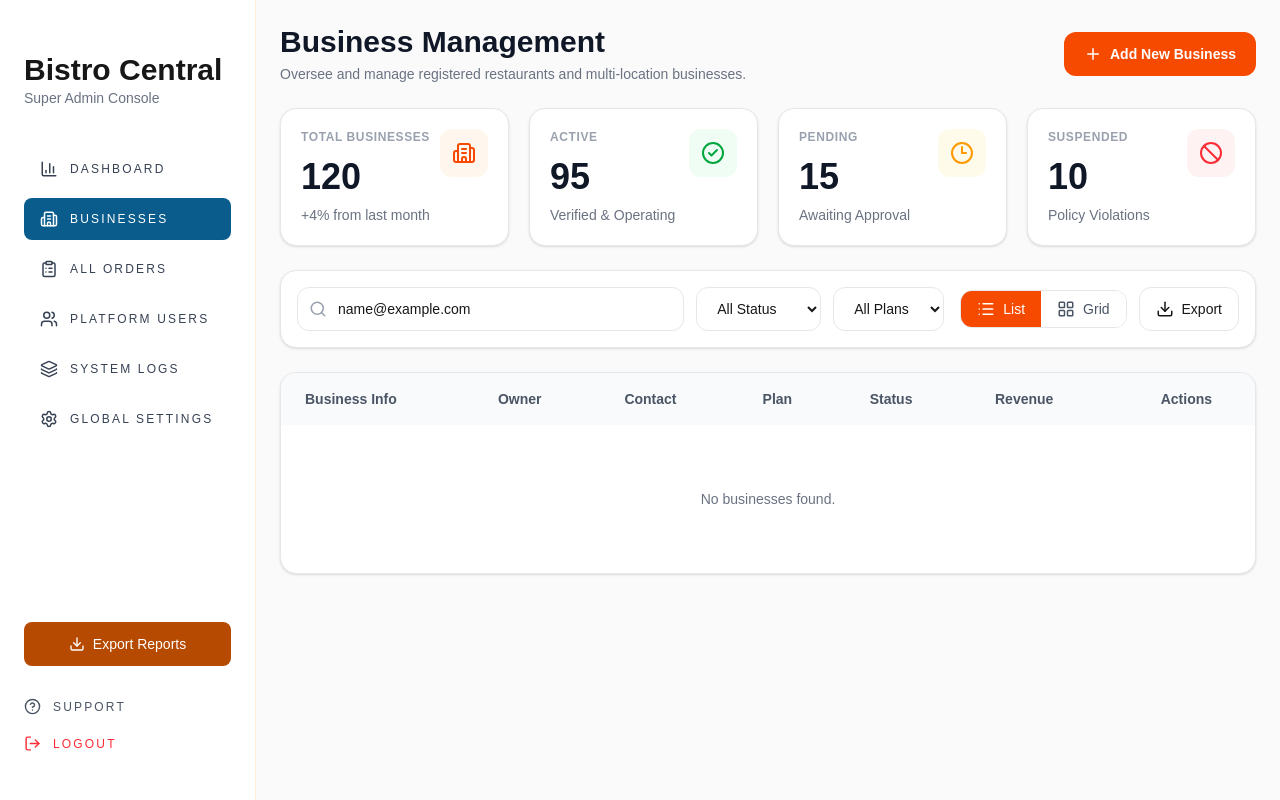
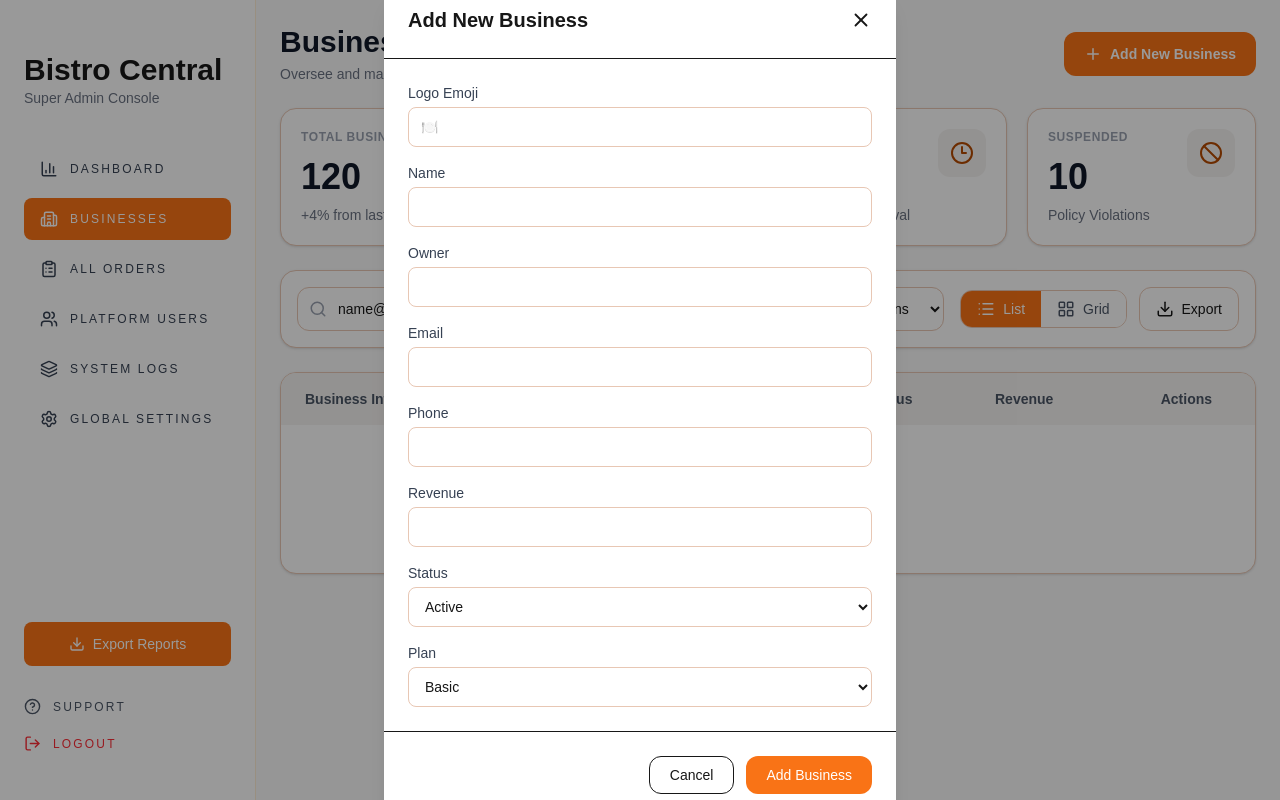
Before and after one commit to Sima-Malla/Digital_Menu, a Next.js app in the folder my-app/: page /business in a window 1280 px wide. Both pictures are taken after typing "name@example.com" into the empty fields and a click on the button "Add New Business". Built offline with nearby package versions, Linux system fonts and the light colour scheme.

Commit message:
updated business pages

```diff
--- a/my-app/app/(superadmin)/business/page.tsx
+++ b/my-app/app/(superadmin)/business/page.tsx
@@ -24,6 +24,8 @@ export default function BusinessesPage() {
   const [plan, setPlan] = useState("");
   const [viewItem, setViewItem] = useState<Business | null>(null);
   const [editForm, setEditForm] = useState<Business | null>(null);
+  const [addOpen, setAddOpen] = useState(false);
+  const [addForm, setAddForm] = useState({ logo: "🍽️", name: "", owner: "", email: "", phone: "", plan: "Basic", status: "Active", revenue: "" });
 
   const filtered = useMemo(() =>
     businesses.filter((b) => {
@@ -38,6 +40,13 @@ export default function BusinessesPage() {
     }),
     [businesses, search, status, plan]
   );
+
+  function handleAdd() {
+    if (!addForm.name || !addForm.owner || !addForm.email) return;
+    setBusinesses((prev) => [...prev, { ...addForm, id: Date.now() }]);
+    setAddForm({ logo: "🍽️", name: "", owner: "", email: "", phone: "", plan: "Basic", status: "Active", revenue: "" });
+    setAddOpen(false);
+  }
 
   function handleDelete(id: number) {
     setBusinesses((prev) => prev.filter((b) => b.id !== id));
@@ -63,7 +72,7 @@ export default function BusinessesPage() {
           <h1 className="text-3xl font-bold text-gray-900">Business Management</h1>
           <p className="mt-1 text-sm text-gray-500">Oversee and manage registered restaurants and multi-location businesses.</p>
         </div>
-        <button className="inline-flex items-center gap-2 rounded-xl bg-orange-600 px-5 py-3 text-sm font-semibold text-white hover:bg-orange-700">
+        <button onClick={() => setAddOpen(true)} className="inline-flex items-center gap-2 rounded-xl bg-[#F97316] px-5 py-3 text-sm font-semibold text-white hover:bg-[#e06610] transition">
           <Plus size={18} /> Add New Business
         </button>
       </div>
@@ -71,14 +80,14 @@ export default function BusinessesPage() {
       {/* Stats Cards */}
       <div className="grid grid-cols-1 gap-5 sm:grid-cols-2 xl:grid-cols-4">
         {[
-          { title: "Total Businesses", value: "120", subtitle: "+4% from last month", icon: Building2, color: "text-orange-600", bg: "bg-orange-50" },
-          { title: "Active", value: "95", subtitle: "Verified & Operating", icon: CheckCircle2, color: "text-green-600", bg: "bg-green-50" },
-          { title: "Pending", value: "15", subtitle: "Awaiting Approval", icon: Clock3, color: "text-amber-500", bg: "bg-amber-50" },
-          { title: "Suspended", value: "10", subtitle: "Policy Violations", icon: Ban, color: "text-red-500", bg: "bg-red-50" },
+          { title: "Total Businesses", value: "120", subtitle: "+4% from last month", icon: Building2, color: "text-[#B54A00]", bg: "bg-[#F6F4F2]" },
+          { title: "Active", value: "95", subtitle: "Verified & Operating", icon: CheckCircle2, color: "text-[#B54A00]", bg: "bg-[#F6F4F2]" },
+          { title: "Pending", value: "15", subtitle: "Awaiting Approval", icon: Clock3, color: "text-[#B54A00]", bg: "bg-[#F6F4F2]" },
+          { title: "Suspended", value: "10", subtitle: "Policy Violations", icon: Ban, color: "text-[#B54A00]", bg: "bg-[#F6F4F2]" },
         ].map((item) => {
           const Icon = item.icon;
           return (
-            <div key={item.title} className="rounded-2xl border border-gray-200 bg-white p-5 shadow-sm transition hover:shadow-md">
+            <div key={item.title} className="rounded-2xl border border-[#E8C7B4] bg-white p-5 shadow-sm transition hover:shadow-md hover:border-[#B54A00]/50">
               <div className="flex items-start justify-between">
                 <div>
                   <p className="text-xs font-semibold uppercase tracking-wider text-gray-400">{item.title}</p>
@@ -95,7 +104,7 @@ export default function BusinessesPage() {
       </div>
 
       {/* Filter Bar */}
-      <div className="rounded-2xl border border-gray-200 bg-white p-4 shadow-sm">
+      <div className="rounded-2xl border border-[#E8C7B4] bg-white p-4 shadow-sm">
         <div className="flex flex-col gap-4 lg:flex-row lg:items-center lg:justify-between">
           <div className="flex flex-1 flex-col gap-3 lg:flex-row">
             <div className="relative flex-1">
@@ -105,16 +114,16 @@ export default function BusinessesPage() {
                 value={search}
                 onChange={(e) => setSearch(e.target.value)}
                 placeholder="Search business, owner or email..."
-                className="h-11 w-full rounded-xl border border-gray-200 pl-10 pr-4 text-sm outline-none focus:border-orange-500"
+                className="h-11 w-full rounded-xl border border-[#E8C7B4] pl-10 pr-4 text-sm outline-none focus:border-[#B54A00]"
               />
             </div>
-            <select value={status} onChange={(e) => setStatus(e.target.value)} className="h-11 rounded-xl border border-gray-200 px-4 text-sm outline-none focus:border-orange-500">
+            <select value={status} onChange={(e) => setStatus(e.target.value)} className="h-11 rounded-xl border border-[#E8C7B4] px-4 text-sm outline-none focus:border-[#B54A00]">
               <option value="">All Status</option>
               <option value="Active">Active</option>
               <option value="Pending">Pending</option>
               <option value="Suspended">Suspended</option>
             </select>
-            <select value={plan} onChange={(e) => setPlan(e.target.value)} className="h-11 rounded-xl border border-gray-200 px-4 text-sm outline-none focus:border-orange-500">
+            <select value={plan} onChange={(e) => setPlan(e.target.value)} className="h-11 rounded-xl border border-[#E8C7B4] px-4 text-sm outline-none focus:border-[#B54A00]">
               <option value="">All Plans</option>
               <option value="Basic">Basic</option>
               <option value="Premium">Premium</option>
@@ -122,15 +131,15 @@ export default function BusinessesPage() {
             </select>
           </div>
           <div className="flex items-center gap-3">
-            <div className="flex overflow-hidden rounded-xl border border-gray-200">
-              <button onClick={() => setView("list")} className={`flex items-center gap-2 px-4 py-2 text-sm transition ${view === "list" ? "bg-orange-600 text-white" : "bg-white text-gray-600 hover:bg-gray-100"}`}>
+            <div className="flex overflow-hidden rounded-xl border border-[#E8C7B4]">
+              <button onClick={() => setView("list")} className={`flex items-center gap-2 px-4 py-2 text-sm transition ${view === "list" ? "bg-[#F97316] text-white" : "bg-white text-gray-600 hover:bg-[#F97316]/10 hover:text-[#F97316]"}`}>
                 <List size={18} /> List
               </button>
-              <button onClick={() => setView("grid")} className={`flex items-center gap-2 px-4 py-2 text-sm transition ${view === "grid" ? "bg-orange-600 text-white" : "bg-white text-gray-600 hover:bg-gray-100"}`}>
+              <button onClick={() => setView("grid")} className={`flex items-center gap-2 px-4 py-2 text-sm transition ${view === "grid" ? "bg-[#F97316] text-white" : "bg-white text-gray-600 hover:bg-[#F97316]/10 hover:text-[#F97316]"}`}>
                 <LayoutGrid size={18} /> Grid
               </button>
             </div>
-            <button className="flex h-11 items-center gap-2 rounded-xl border border-gray-200 px-4 text-sm hover:bg-gray-100">
+            <button className="flex h-11 items-center gap-2 rounded-xl border border-[#E8C7B4] px-4 text-sm hover:bg-[#F6F4F2] transition">
               <Download size={18} /> Export
             </button>
           </div>
@@ -139,10 +148,10 @@ export default function BusinessesPage() {
 
       {/* List View */}
       {view === "list" && (
-        <div className="overflow-hidden rounded-2xl border border-gray-200 bg-white shadow-sm">
+        <div className="overflow-hidden rounded-2xl border border-[#E8C7B4] bg-white shadow-sm">
           <div className="overflow-x-auto">
             <table className="min-w-full text-sm">
-              <thead className="bg-gray-50 text-left text-gray-600">
+              <thead className="bg-[#F6F4F2] text-left text-gray-600">
                 <tr>
                   <th className="px-6 py-4">Business Info</th>
                   <th className="px-6 py-4">Owner</th>
@@ -155,10 +164,10 @@ export default function BusinessesPage() {
               </thead>
               <tbody>
                 {filtered.length > 0 ? filtered.map((b) => (
-                  <tr key={b.id} className="border-t hover:bg-gray-50 transition">
+                  <tr key={b.id} className="border-t border-[#F2DDD2] hover:bg-[#F6F4F2] transition">
                     <td className="px-6 py-4">
                       <div className="flex items-center gap-3">
-                        <div className="flex h-11 w-11 items-center justify-center rounded-xl bg-orange-100 text-xl">{b.logo}</div>
+                        <div className="flex h-11 w-11 items-center justify-center rounded-xl bg-[#F6F4F2] text-xl">{b.logo}</div>
                         <div>
                           <p className="font-semibold text-gray-900">{b.name}</p>
                           <p className="text-xs text-gray-500">Restaurant</p>
@@ -182,8 +191,8 @@ export default function BusinessesPage() {
                     <td className="px-6 py-4 font-semibold">{b.revenue}</td>
                     <td className="px-6 py-4">
                       <div className="flex items-center justify-center gap-2">
-                        <button onClick={() => setViewItem(b)} className="rounded-lg p-2 hover:bg-orange-100 hover:text-orange-600 transition"><Eye size={18} /></button>
-                        <button onClick={() => setEditForm({ ...b })} className="rounded-lg p-2 text-blue-600 hover:bg-blue-100 transition"><Pencil size={18} /></button>
+                        <button onClick={() => setViewItem(b)} className="rounded-lg p-2 hover:bg-[#F97316]/10 hover:text-[#F97316] transition"><Eye size={18} /></button>
+                        <button onClick={() => setEditForm({ ...b })} className="rounded-lg p-2 hover:bg-[#F97316]/10 hover:text-[#F97316] transition"><Pencil size={18} /></button>
                         <button onClick={() => handleDelete(b.id)} className="rounded-lg p-2 text-red-600 hover:bg-red-100 transition"><Trash2 size={18} /></button>
                         <button className="rounded-lg p-2 hover:bg-gray-100 transition"><MoreHorizontal size={18} /></button>
                       </div>
@@ -202,9 +211,9 @@ export default function BusinessesPage() {
       {view === "grid" && (
         <div className="grid grid-cols-1 gap-6 md:grid-cols-2 xl:grid-cols-3">
           {filtered.length > 0 ? filtered.map((b) => (
-            <div key={b.id} className="rounded-2xl border border-gray-200 bg-white p-6 shadow-sm transition hover:shadow-lg">
-              <div className="flex items-center gap-4">
-                <div className="flex h-14 w-14 items-center justify-center rounded-2xl bg-orange-100 text-3xl">{b.logo}</div>
+            <div key={b.id} className="rounded-2xl border border-[#E8C7B4] bg-white p-6 shadow-sm transition hover:shadow-lg hover:border-[#B54A00]/50">
+              <div className="flex flex-col items-center text-center gap-3 pb-5 border-b">
+                <div className="flex h-24 w-24 items-center justify-center rounded-2xl bg-[#F6F4F2] text-6xl">{b.logo}</div>
                 <div>
                   <h3 className="text-lg font-semibold text-gray-900">{b.name}</h3>
                   <p className="text-sm text-gray-500">{b.owner}</p>
@@ -219,9 +228,9 @@ export default function BusinessesPage() {
                 <span className="rounded-full bg-indigo-100 px-3 py-1 text-xs font-medium text-indigo-700">{b.plan}</span>
                 <span className={`rounded-full px-3 py-1 text-xs font-medium ${statusColor(b.status)}`}>{b.status}</span>
               </div>
-              <div className="mt-6 flex justify-between border-t pt-4">
-                <button onClick={() => setViewItem(b)} className="rounded-lg p-2 hover:bg-orange-100 hover:text-orange-600 transition"><Eye size={18} /></button>
-                <button onClick={() => setEditForm({ ...b })} className="rounded-lg p-2 text-blue-600 hover:bg-blue-100 transition"><Pencil size={18} /></button>
+              <div className="mt-6 flex justify-between border-t border-[#F2DDD2] pt-4">
+                <button onClick={() => setViewItem(b)} className="rounded-lg p-2 hover:bg-[#F97316]/10 hover:text-[#F97316] transition"><Eye size={18} /></button>
+                <button onClick={() => setEditForm({ ...b })} className="rounded-lg p-2 hover:bg-[#F97316]/10 hover:text-[#F97316] transition"><Pencil size={18} /></button>
                 <button onClick={() => handleDelete(b.id)} className="rounded-lg p-2 text-red-600 hover:bg-red-100 transition"><Trash2 size={18} /></button>
               </div>
             </div>
@@ -241,7 +250,7 @@ export default function BusinessesPage() {
             </div>
             <div className="space-y-4 p-6">
               <div className="flex items-center gap-4">
-                <div className="flex h-16 w-16 items-center justify-center rounded-2xl bg-orange-100 text-4xl">{viewItem.logo}</div>
+                <div className="flex h-16 w-16 items-center justify-center rounded-2xl bg-[#F6F4F2] text-4xl">{viewItem.logo}</div>
                 <div>
                   <h3 className="text-xl font-semibold">{viewItem.name}</h3>
                   <p className="text-gray-500">Owner: {viewItem.owner}</p>
@@ -253,13 +262,13 @@ export default function BusinessesPage() {
                 <p><span className="font-medium">Plan:</span> {viewItem.plan}</p>
                 <p><span className="font-medium">Status:</span> {viewItem.status}</p>
               </div>
-              <div className="rounded-xl bg-orange-50 p-4">
+              <div className="rounded-xl bg-[#F97316]/10 p-4">
                 <p className="text-sm text-gray-500">Total Revenue</p>
-                <h2 className="text-3xl font-bold text-orange-600">{viewItem.revenue}</h2>
+                <h2 className="text-3xl font-bold text-[#F97316]">{viewItem.revenue}</h2>
               </div>
             </div>
             <div className="flex justify-end border-t p-6">
-              <button onClick={() => setViewItem(null)} className="rounded-xl bg-orange-600 px-5 py-2 text-white hover:bg-orange-700">Close</button>
+              <button onClick={() => setViewItem(null)} className="rounded-xl bg-[#F97316] px-5 py-2 text-white hover:bg-[#e06610] transition">Close</button>
             </div>
           </div>
         </div>
@@ -280,13 +289,13 @@ export default function BusinessesPage() {
                   <input
                     value={editForm[field]}
                     onChange={(e) => setEditForm({ ...editForm, [field]: e.target.value })}
-                    className="h-10 w-full rounded-lg border border-gray-300 px-3 text-sm outline-none focus:border-orange-500"
+                    className="h-10 w-full rounded-lg border border-[#E8C7B4] px-3 text-sm outline-none focus:border-[#B54A00]"
                   />
                 </div>
               ))}
               <div>
                 <label className="mb-1 block text-sm font-medium text-gray-700">Status</label>
-                <select value={editForm.status} onChange={(e) => setEditForm({ ...editForm, status: e.target.value })} className="h-10 w-full rounded-lg border border-gray-300 px-3 text-sm outline-none focus:border-orange-500">
+                <select value={editForm.status} onChange={(e) => setEditForm({ ...editForm, status: e.target.value })} className="h-10 w-full rounded-lg border border-[#E8C7B4] px-3 text-sm outline-none focus:border-[#B54A00]">
                   <option>Active</option>
                   <option>Pending</option>
                   <option>Suspended</option>
@@ -294,7 +303,7 @@ export default function BusinessesPage() {
               </div>
               <div>
                 <label className="mb-1 block text-sm font-medium text-gray-700">Plan</label>
-                <select value={editForm.plan} onChange={(e) => setEditForm({ ...editForm, plan: e.target.value })} className="h-10 w-full rounded-lg border border-gray-300 px-3 text-sm outline-none focus:border-orange-500">
+                <select value={editForm.plan} onChange={(e) => setEditForm({ ...editForm, plan: e.target.value })} className="h-10 w-full rounded-lg border border-[#E8C7B4] px-3 text-sm outline-none focus:border-[#B54A00]">
                   <option>Basic</option>
                   <option>Standard</option>
                   <option>Premium</option>
@@ -302,8 +311,51 @@ export default function BusinessesPage() {
               </div>
             </div>
             <div className="flex justify-end gap-3 border-t p-6">
-              <button onClick={() => setEditForm(null)} className="rounded-xl border px-5 py-2 text-sm hover:bg-gray-100">Cancel</button>
-              <button onClick={handleSave} className="rounded-xl bg-orange-600 px-5 py-2 text-sm text-white hover:bg-orange-700">Save Changes</button>
+              <button onClick={() => setEditForm(null)} className="rounded-xl border px-5 py-2 text-sm hover:bg-gray-100 transition">Cancel</button>
+              <button onClick={handleSave} className="rounded-xl bg-[#F97316] px-5 py-2 text-sm text-white hover:bg-[#e06610] transition">Save Changes</button>
+            </div>
+          </div>
+        </div>
+      )}
+      {/* Add Business Modal */}
+      {addOpen && (
+        <div className="fixed inset-0 z-50 flex items-center justify-center bg-black/40">
+          <div className="w-full max-w-lg rounded-2xl bg-white shadow-xl">
+            <div className="flex items-center justify-between border-b p-6">
+              <h2 className="text-xl font-bold">Add New Business</h2>
+              <button onClick={() => setAddOpen(false)}><X size={22} /></button>
+            </div>
+            <div className="space-y-4 p-6">
+              <div>
+                <label className="mb-1 block text-sm font-medium text-gray-700">Logo Emoji</label>
+                <input value={addForm.logo} onChange={(e) => setAddForm({ ...addForm, logo: e.target.value })} className="h-10 w-full rounded-lg border border-[#E8C7B4] px-3 text-sm outline-none focus:border-[#F97316]" placeholder="e.g. 🍔" />
+              </div>
+              {(["name", "owner", "email", "phone", "revenue"] as const).map((field) => (
+                <div key={field}>
+                  <label className="mb-1 block text-sm font-medium capitalize text-gray-700">{field}</label>
+                  <input value={addForm[field]} onChange={(e) => setAddForm({ ...addForm, [field]: e.target.value })} className="h-10 w-full rounded-lg border border-[#E8C7B4] px-3 text-sm outline-none focus:border-[#F97316]" />
+                </div>
+              ))}
+              <div>
+                <label className="mb-1 block text-sm font-medium text-gray-700">Status</label>
+                <select value={addForm.status} onChange={(e) => setAddForm({ ...addForm, status: e.target.value })} className="h-10 w-full rounded-lg border border-[#E8C7B4] px-3 text-sm outline-none focus:border-[#F97316]">
+                  <option>Active</option>
+                  <option>Pending</option>
+                  <option>Suspended</option>
+                </select>
+              </div>
+              <div>
+                <label className="mb-1 block text-sm font-medium text-gray-700">Plan</label>
+                <select value={addForm.plan} onChange={(e) => setAddForm({ ...addForm, plan: e.target.value })} className="h-10 w-full rounded-lg border border-[#E8C7B4] px-3 text-sm outline-none focus:border-[#F97316]">
+                  <option>Basic</option>
+                  <option>Standard</option>
+                  <option>Premium</option>
+                </select>
+              </div>
+            </div>
+            <div className="flex justify-end gap-3 border-t p-6">
+              <button onClick={() => setAddOpen(false)} className="rounded-xl border px-5 py-2 text-sm hover:bg-gray-100 transition">Cancel</button>
+              <button onClick={handleAdd} className="rounded-xl bg-[#F97316] px-5 py-2 text-sm text-white hover:bg-[#e06610] transition">Add Business</button>
             </div>
           </div>
         </div>
--- a/my-app/components/SuperAdmin/RegistrationQueue.tsx
+++ b/my-app/components/SuperAdmin/RegistrationQueue.tsx
@@ -44,7 +44,7 @@ export default function RegistrationQueue() {
 
         <Link
           href="/order"
-          className="text-xs font-semibold tracking-[0.2em] text-[#0A5C8D] hover:underline"
+          className="text-xs font-semibold tracking-[0.2em] text-[#F97316] hover:text-[#e06610] transition"
         >
           VIEW ALL
         </Link>
@@ -109,7 +109,7 @@ export default function RegistrationQueue() {
             </Link>
 
             {/* Approve */}
-            <button className="flex h-10 w-10 items-center justify-center rounded-lg bg-[#0A5C8D] text-white transition hover:bg-[#08496f]">
+            <button className="flex h-10 w-10 items-center justify-center rounded-lg bg-[#F97316] text-white transition hover:bg-[#e06610]">
               <Check size={18} />
             </button>
           </div>
--- a/my-app/components/SuperAdmin/Sidebar.tsx
+++ b/my-app/components/SuperAdmin/Sidebar.tsx
@@ -117,8 +117,8 @@ export default function Sidebar() {
                   onClick={() => setOpen(false)}
                   className={`flex items-center gap-3 rounded-lg px-4 py-3 transition-all ${
                     active
-                      ? "bg-[#0A5C8D] text-white"
-                      : "text-gray-700 hover:bg-gray-100"
+                      ? "bg-[#F97316] text-white"
+                      : "text-gray-700 hover:bg-[#F97316]/10 hover:text-[#F97316]"
                   }`}
                 >
                   <Icon size={18} />
@@ -133,7 +133,7 @@ export default function Sidebar() {
         </div>
 
         <div className="pb-4">
-          <button className="flex w-full items-center justify-center gap-2 rounded-lg bg-[#B54A00] py-3 text-sm text-white">
+          <button className="flex w-full items-center justify-center gap-2 rounded-lg bg-[#F97316] py-3 text-sm text-white hover:bg-[#e06610] transition">
             <Download size={16} />
             Export Reports
           </button>
```
Also changed, not shown: my-app/app/(superadmin)/order/page.tsx (+5 -5 lines).
